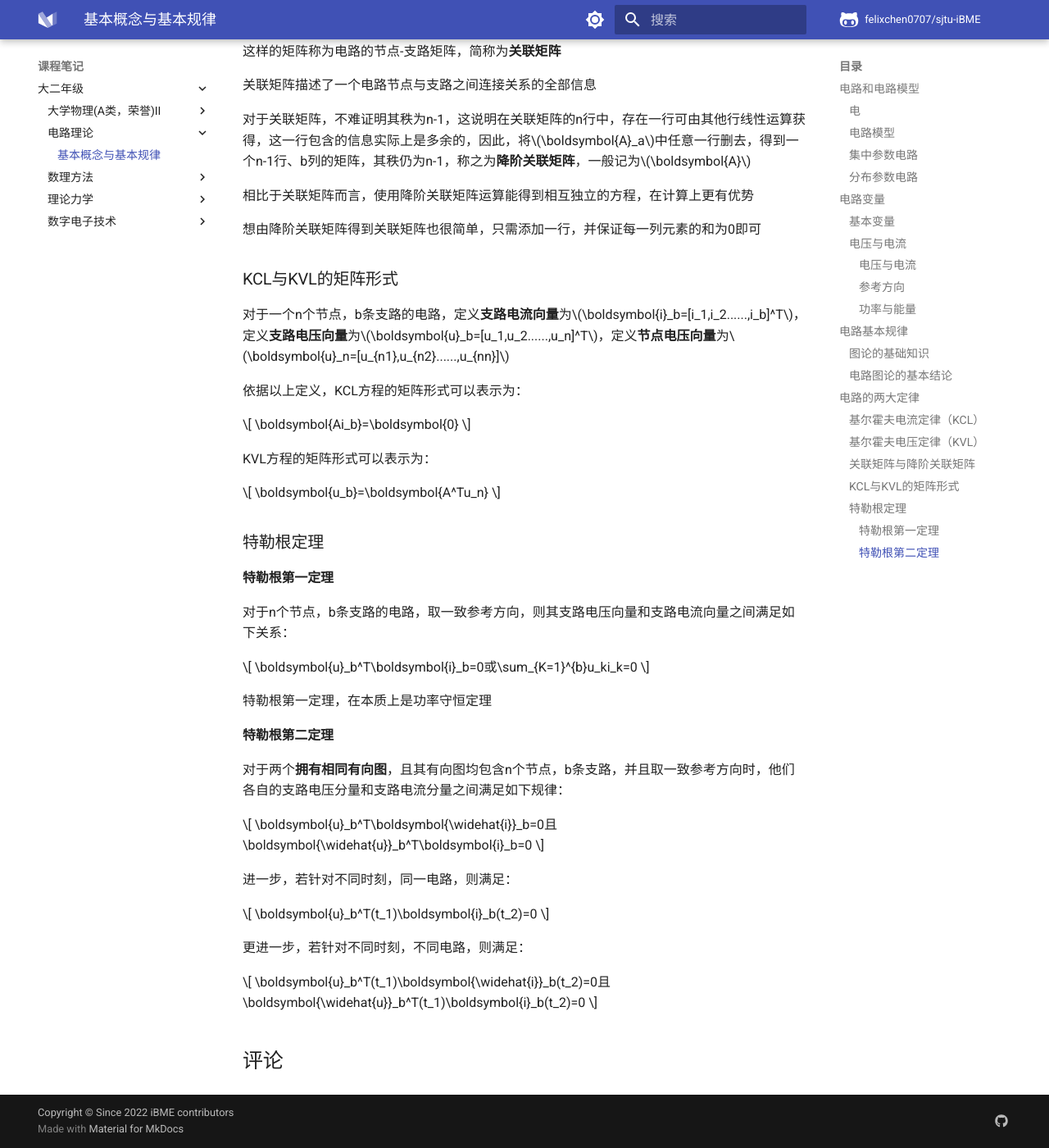
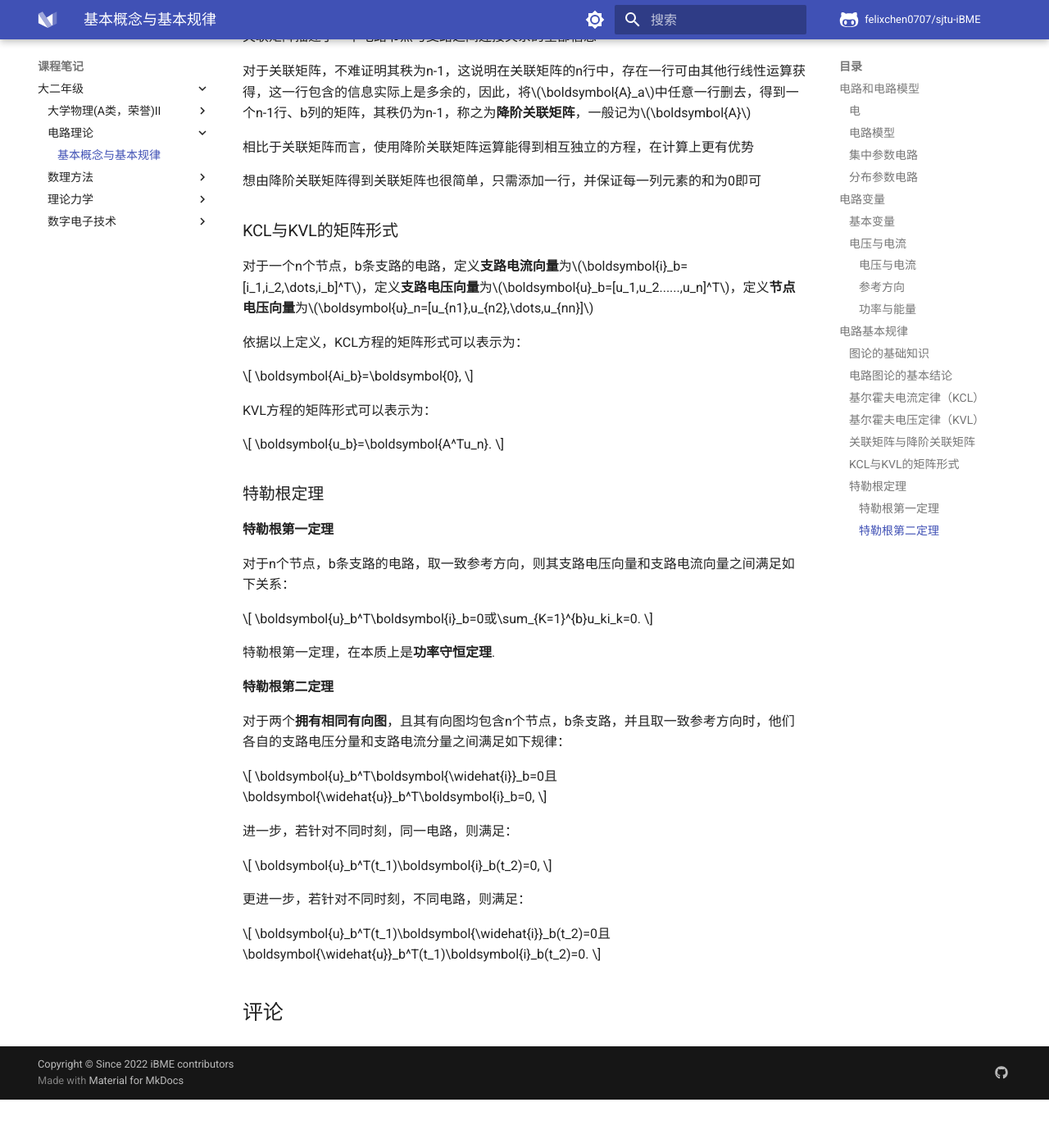
Before and after one commit to glimmeringlight/sjtu-notes, an MkDocs documentation site: the page built from docs/notes/grade2/EE0501/001.md, in a window 1280 px wide and 1400 px high, scrolled down 3577 px. Shown: the whole window at 82% size. Built offline with MkDocs 1.6.1 and Material for MkDocs 9.7.7, drawn with Linux system fonts in a browser that asks for light colours; a script that is not in the unit is left out; comment, search, counter and statistics services are not loaded; after the commit the page ends 4918 px from its top, so only the background shows below that.

Commit message:
Update 001.md

```diff
--- a/docs/notes/grade2/EE0501/001.md
+++ b/docs/notes/grade2/EE0501/001.md
@@ -87,8 +87,6 @@
 
 对于$n$个节点(元件)，我们共有$u_1,u_2,\dots,u_b,i_1,i_2,\dots,i_b$共计$2b$个未知数.因此，根据拓扑约束和元件约束，我们可以求出这些未知量.
 
-## 电路的两大定律
-
 ### 基尔霍夫电流定律（KCL）
 
 对于任一集中参数电路中的任一节点，在任一时刻，流出该节点的所有支路电流的代数和为0，这称为**基尔霍夫电流定律**，或者**基尔霍夫第一定律**
@@ -134,18 +132,18 @@
 
 ### KCL与KVL的矩阵形式
 
-对于一个n个节点，b条支路的电路，定义**支路电流向量**为$\boldsymbol{i}_b=[i_1,i_2......,i_b]^T$，定义**支路电压向量**为$\boldsymbol{u}_b=[u_1,u_2......,u_n]^T$，定义**节点电压向量**为$\boldsymbol{u}_n=[u_{n1},u_{n2}......,u_{nn}]$
+对于一个n个节点，b条支路的电路，定义**支路电流向量**为$\boldsymbol{i}_b=[i_1,i_2,\dots,i_b]^T$，定义**支路电压向量**为$\boldsymbol{u}_b=[u_1,u_2......,u_n]^T$，定义**节点电压向量**为$\boldsymbol{u}_n=[u_{n1},u_{n2},\dots,u_{nn}]$
 
 依据以上定义，KCL方程的矩阵形式可以表示为：
 
 $$
-\boldsymbol{Ai_b}=\boldsymbol{0}
+\boldsymbol{Ai_b}=\boldsymbol{0},
 $$
 
 KVL方程的矩阵形式可以表示为：
 
 $$
-\boldsymbol{u_b}=\boldsymbol{A^Tu_n}
+\boldsymbol{u_b}=\boldsymbol{A^Tu_n}.
 $$
 
 ### 特勒根定理
@@ -155,27 +153,27 @@
 对于n个节点，b条支路的电路，取一致参考方向，则其支路电压向量和支路电流向量之间满足如下关系：
 
 $$
-\boldsymbol{u}_b^T\boldsymbol{i}_b=0或\sum_{K=1}^{b}u_ki_k=0
+\boldsymbol{u}_b^T\boldsymbol{i}_b=0或\sum_{K=1}^{b}u_ki_k=0.
 $$
 
-特勒根第一定理，在本质上是功率守恒定理
+特勒根第一定理，在本质上是**功率守恒定理**.
 
 #### 特勒根第二定理
 
 对于两个**拥有相同有向图**，且其有向图均包含n个节点，b条支路，并且取一致参考方向时，他们各自的支路电压分量和支路电流分量之间满足如下规律：
 
 $$
-\boldsymbol{u}_b^T\boldsymbol{\widehat{i}}_b=0且\boldsymbol{\widehat{u}}_b^T\boldsymbol{i}_b=0
+\boldsymbol{u}_b^T\boldsymbol{\widehat{i}}_b=0且\boldsymbol{\widehat{u}}_b^T\boldsymbol{i}_b=0,
 $$
 
 进一步，若针对不同时刻，同一电路，则满足：
 
 $$
-\boldsymbol{u}_b^T(t_1)\boldsymbol{i}_b(t_2)=0
+\boldsymbol{u}_b^T(t_1)\boldsymbol{i}_b(t_2)=0,
 $$
 
 更进一步，若针对不同时刻，不同电路，则满足：
 
 $$
-\boldsymbol{u}_b^T(t_1)\boldsymbol{\widehat{i}}_b(t_2)=0且\boldsymbol{\widehat{u}}_b^T(t_1)\boldsymbol{i}_b(t_2)=0
+\boldsymbol{u}_b^T(t_1)\boldsymbol{\widehat{i}}_b(t_2)=0且\boldsymbol{\widehat{u}}_b^T(t_1)\boldsymbol{i}_b(t_2)=0.
 $$
```
